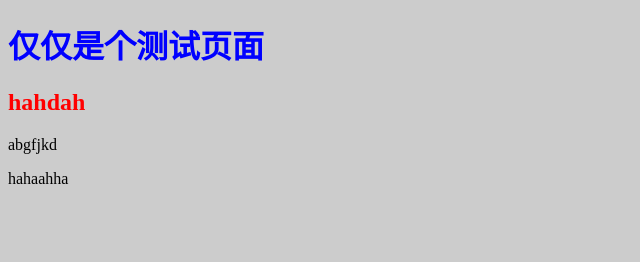
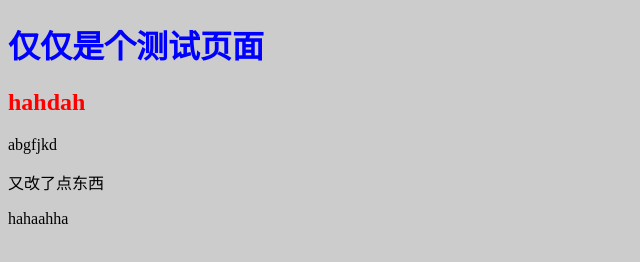
Before and after one commit to Echo2021/git-demo, a website: page src/index.html in a window 1280 px wide. Shown: the whole page, without its empty margins (0-640 px from the left). Drawn offline with nearby package versions, Linux system fonts and the light colour scheme; files that its build step writes are made by us from their sources.

Commit message:
线上试验

```diff
--- a/src/index.html
+++ b/src/index.html
@@ -13,6 +13,7 @@
 	<h1>仅仅是个测试页面</h1>
 	<h2>hahdah</h2>
 	abgfjkd
+	<p>又改了点东西</p>
     <p>hahaahha</p>
   <script src="scripts/main.js"></script>
 </body>
```
